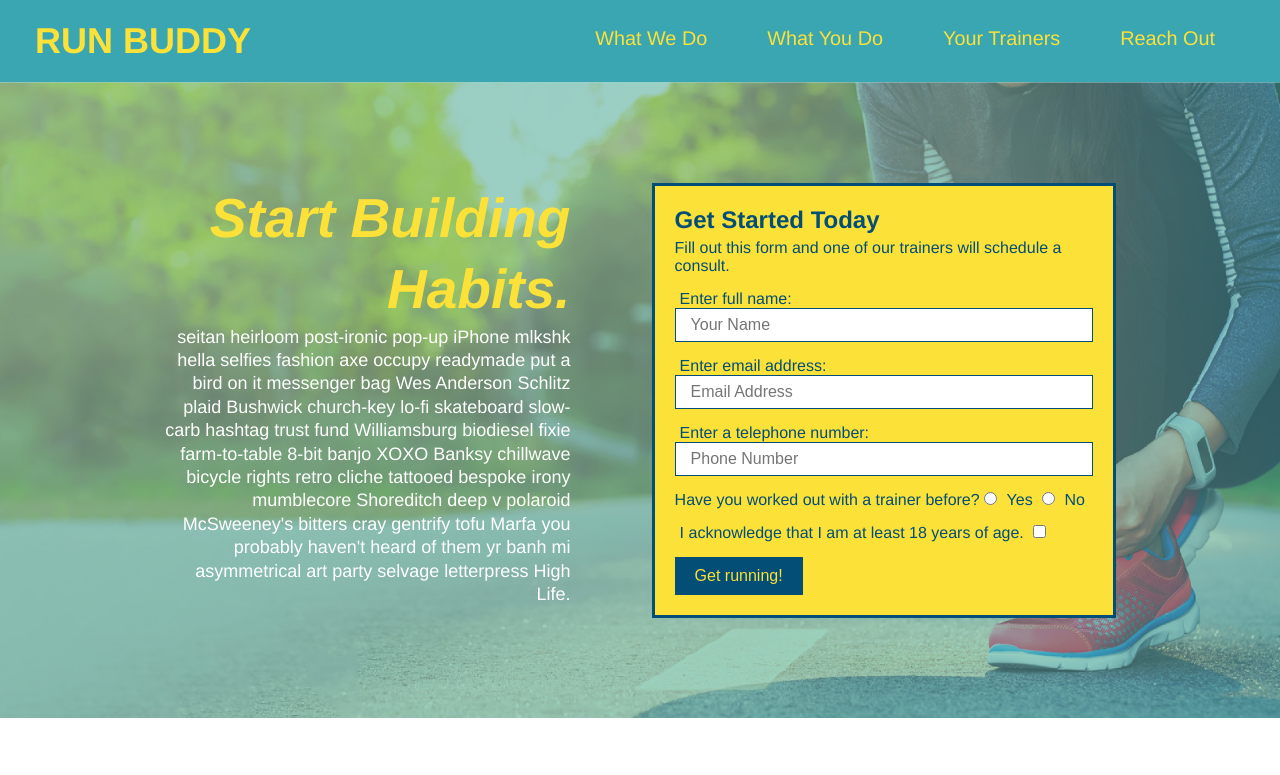
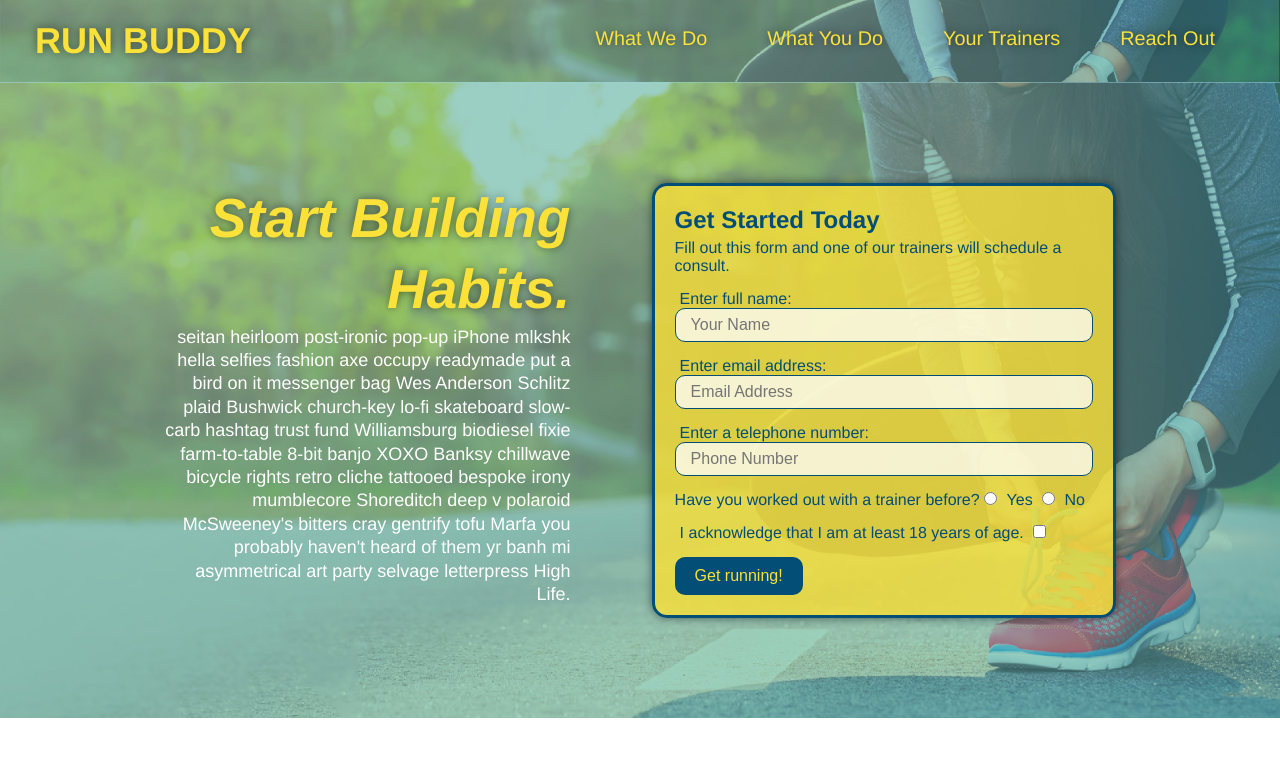
Before and after one commit to crisdege/run-buddy, a plain HTML site: page index.html in a window 1280 px wide. Shown: the top 775 px of the page. Drawn offline with Linux system fonts and the light colour scheme.

Commit message:
pseudo-code

```diff
--- a/assets/css/style.css
+++ b/assets/css/style.css
@@ -18,6 +18,14 @@ header {
   display: flex;
   justify-content: space-between;
   flex-wrap: wrap;
+  position: -webkit-sticky;
+  position: sticky;
+  top: 0;
+  background-image: url("../images/hero-bg.jpg");
+  background-size: cover;
+  background-position: center;
+  background-attachment: fixed;
+  background-position: 80%;
 }
 
 header h1 {
@@ -25,6 +33,7 @@ header h1 {
   margin: 0;
   font-size: 36px;
   color: #fce138;
+  text-shadow: 0 0 10px rgba(0, 0, 0, 0.5);
 }
 
 header a {
@@ -48,8 +57,14 @@ header nav ul li a {
   margin: 0 30px;
   font-weight: lighter;
   font-size: 1.55vw;
+  text-shadow: 0 0 10px rgba(0, 0, 0, 0.5);
 }
-
+header nav ul li a:hover {
+  background: #fce138;
+  color: #024e76;
+  border-radius: 15px;
+  text-shadow: none;
+}
 /* HEADER / NAVBAR STYLES END */
 
 
@@ -108,15 +123,18 @@ section {
   font-style: italic;
   font-size: 55px;
   color: #fce138;
+  text-shadow: 0 0 10px rgba(0, 0, 0, 0.5);
 }
 
 .hero-form {
   border: 3px solid #024e76;
-  background-color: #fce138;
+  background-color: rgba(252, 225, 56, 0.8);
   padding: 20px;
   color: #024e76;
   width: 40%;
   margin: 3.5%;
+  box-shadow: 0 0 10px rgba(0, 0, 0, 0.5);
+  border-radius: 15px;
 }
 
 .hero-form h3 {
@@ -135,6 +153,12 @@ section {
   color: #024e76;
   width: 100%;
   margin-bottom: 15px;
+  border-radius: 10px;
+  background-color: rgba(255,255,255, 0.75);
+}
+.form-input:focus {
+  background-color: rgba(255,255,255, 1);
+  outline: none;
 }
 
 .hero-form label {
@@ -147,6 +171,10 @@ section {
   border: none;
   padding: 10px 20px;
   font-size: 16px;
+  border-radius: 10px;
+}
+.hero-form button:hover {
+  background-color: #39a6b2;
 }
 /* HERO STYLES END */
 
@@ -193,11 +221,13 @@ section {
   margin: 50px auto;
   padding-bottom: 50px;
   width: 80%;
-  border-bottom: 1px solid #39a6b2;
   display: flex;
   flex-wrap: wrap;
   align-items: center;
   justify-content: space-between;
+}
+.step:not(:last-child) {
+  border-bottom: 1px solid #39a6b2;
 }
 
 .step h3 {
@@ -328,6 +358,7 @@ section {
   width: 100%;
   margin-bottom: 15px;
   margin-top: 5px;
+  border-radius: 10px;
 }
 
 .contact-form button {
@@ -338,8 +369,12 @@ section {
   text-align: center;
   padding: 15px 0;
   font-size: 16px;
+  border-radius: 10px;
 }
-
+.contact-form button:hover {
+  color: #fce138;
+  background: #39a6b2;
+}
 .contact-info a {
   color: #fce138;
 }
@@ -365,6 +400,7 @@ section {
   header {
     padding-bottom: 0;
     justify-content: center;
+    position: relative;
   }
   header h1 {
     width: 100%;
```
